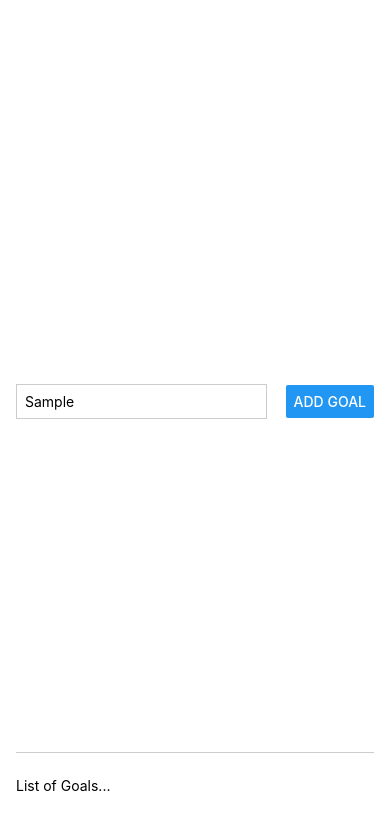
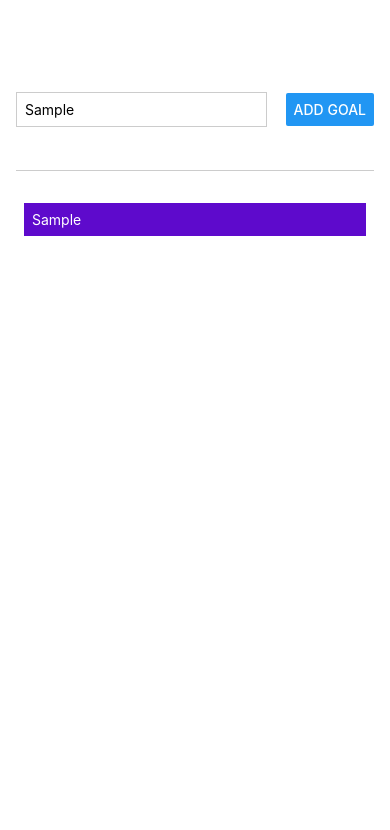
Before and after one commit to benhsieh-dev/React-Native-App, a React Native app: screen / in a window 390 px wide. Both pictures are taken after typing "Sample" into the empty fields and a click on the button "ADD GOAL". Shown: the top 830 px of the page. Built offline with nearby package versions, Linux system fonts and the light colour scheme.

Commit message:
Update styles

```diff
--- a/App.js
+++ b/App.js
@@ -3,13 +3,14 @@
 
 export default function App() {
   const [enteredGoalText, setEnteredGoalText] = useState('');
+  const [courseGoals, setCourseGoals] = useState([]);
 
   function goalInputHandler(enteredGoalText) {
     setEnteredGoalText(enteredGoalText);
   };
 
   function addGoalHandler() {
-    console.log(enteredGoalText);
+    setCourseGoals(currentCourseGoals => [...currentCourseGoals, enteredGoalText]);
   };
 
   return (
@@ -18,8 +19,12 @@
         <TextInput style={styles.textInput} placeholder='Your course goal!' onChangeText={goalInputHandler} />
         <Button title='Add Goal' onPress={addGoalHandler} />
       </View>
-      <View>
-        <Text style={styles.goalContainer}>List of Goals...</Text>
+      <View style={styles.goalContainer}>
+        {courseGoals.map((goal) => (
+          <View style={styles.goalItem} key={goal}>
+            <Text style={styles.goalText}>{goal}</Text>
+          </View>
+          ))}
       </View>
     </View>
   );
@@ -52,6 +57,18 @@
   },
   goalContainer: {
     flex: 5
+  },
+  goalItem: {
+    margin: 8,
+    padding: 8,
+    borrderRadius: 6,
+    backgroundColor: '#5e0acc',
+    color: 'white'
+  },
+  goalText: {
+    color: 'white'
   }
 
+
+
 });
```
